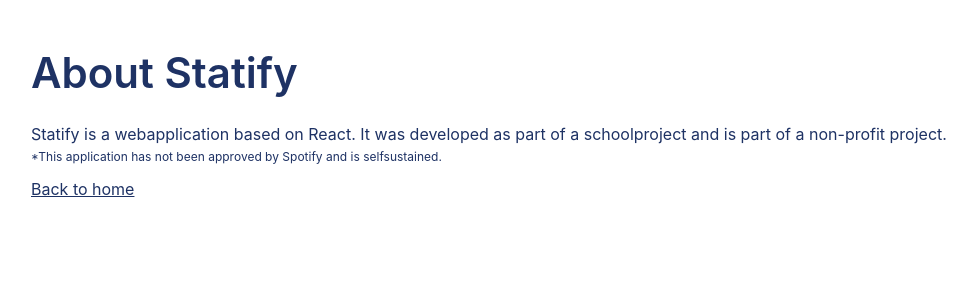
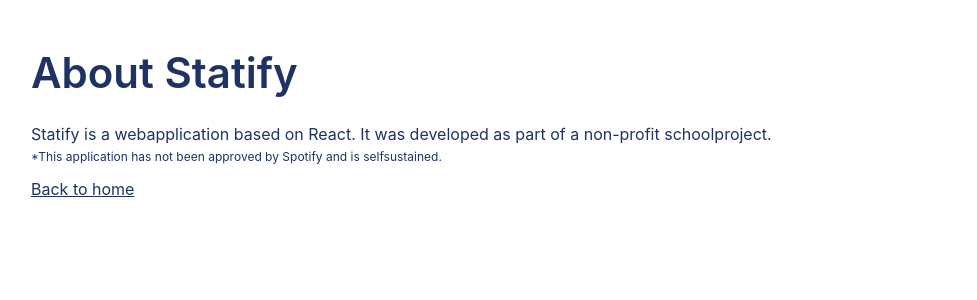
Before and after one commit to kimeggler/spotifystatistics, a React (Create React App) app: page /about in a window 1280 px wide. Shown: the top 300 px of the page, without its empty margins (19-996 px from the left). Built offline with nearby package versions, Linux system fonts and the light colour scheme.

Commit message:
changed description in about

```diff
--- a/src/views/about/About.jsx
+++ b/src/views/about/About.jsx
@@ -5,7 +5,7 @@ function About() {
   return (
     <div className='about'>
       <h1>About Statify</h1>
-      <p>Statify is a webapplication based on React. It was developed as part of a schoolproject and is part of a non-profit project.</p>
+      <p>Statify is a webapplication based on React. It was developed as part of a non-profit schoolproject.</p>
       <p className='disclaimer'>*This application has not been approved by Spotify and is selfsustained.</p>
 
       <a href='/'>Back to home</a>
```
Also changed, not shown: 1 other file (tests, documents, lock files or other folders).
